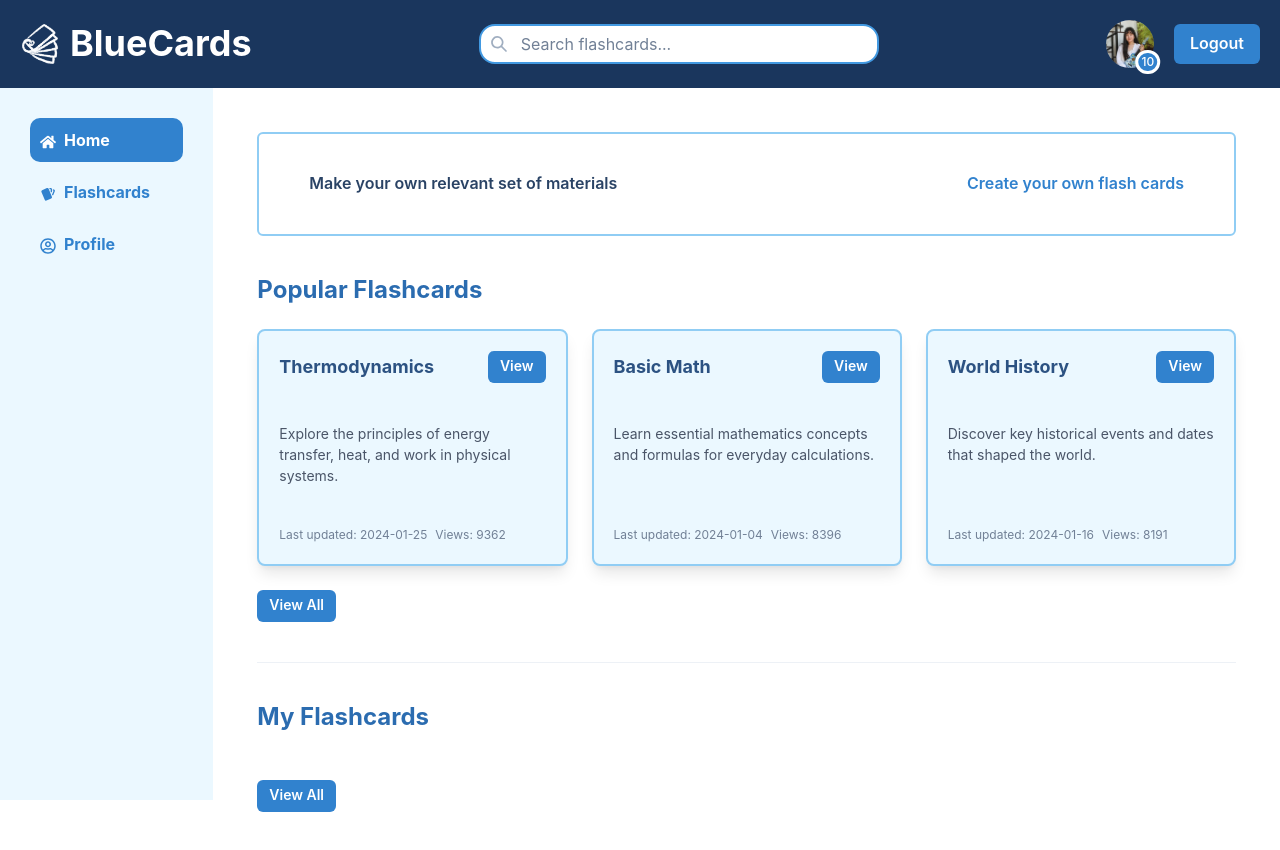
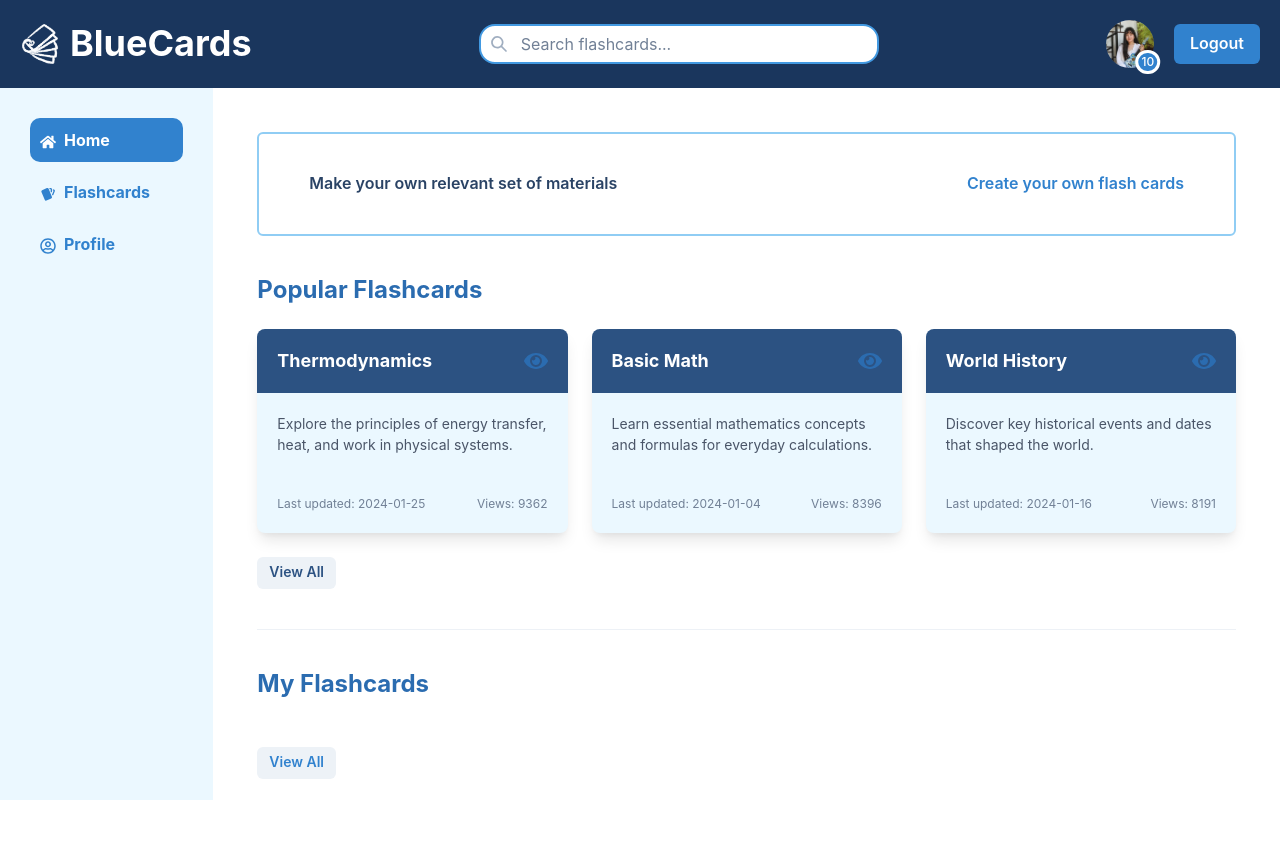
Before and after one commit to miriamochavillo/bluecards-project, a React (Vite) app: page / in a window 1280 px wide. Shown: the top 850 px of the page. After the commit the page ends 823 px from the top, so only its background shows below. Built offline with nearby package versions, Linux system fonts and the light colour scheme.

Commit message:
Improved the UI Design of the Flashcard Thumbnails

```diff
--- a/src/pages/Dashboard/Dashboard.tsx
+++ b/src/pages/Dashboard/Dashboard.tsx
@@ -11,10 +11,12 @@ import {
   CardHeader,
   HStack,
   Divider,
+  IconButton,
 } from "@chakra-ui/react";
 import { useState, useEffect } from "react";
 import { useNavigate } from "react-router-dom";
 import { flashcardContent } from "./PopularFlashcards/PopularFlashcardsContent";
+import { FaEye } from "react-icons/fa";
 
 interface MyFlashcardSet {
   id: string;
@@ -75,28 +77,28 @@ export default function Dashboard() {
             <Card
               key={popularFlashcard.id}
               bg="blue.50"
-              border="2px solid"
-              borderColor="blue.200"
               borderRadius="lg"
               boxShadow="lg"
               transition="all 0.3s ease-in-out"
               _hover={{ transform: "scale(1.05)", boxShadow: "2xl" }}
             >
-              <CardHeader>
+              <CardHeader bg="blue.700" borderTopRadius="lg">
                 <HStack spacing={3}>
-                  <Heading fontSize="lg" color="blue.700">
+                  <Heading fontSize="lg" color="white">
                     {popularFlashcard.title}
                   </Heading>
                   <Spacer />
-                  <Button
-                    size="sm"
-                    colorScheme="blue"
+                  <IconButton
+                    as={FaEye}
+                    size="xs"
+                    color="blue.600"
+                    bg="transparent"
+                    aria-label="View"
                     onClick={() =>
                       navigate(`/popular-flashcards/${popularFlashcard.id}`)
                     }
-                  >
-                    View
-                  </Button>
+                    _hover={{ color: "white", bg: "transparent" }}
+                  />
                 </HStack>
               </CardHeader>
               <CardBody>
@@ -105,21 +107,20 @@ export default function Dashboard() {
                 </Text>
               </CardBody>
               <CardFooter>
-                <HStack>
                 <Text fontSize="xs" color="gray.500">
                   Last updated: {popularFlashcard.lastUpdated}
                 </Text>
+                <Spacer />
                 <Text fontSize="xs" color="gray.500">
                   Views: {popularFlashcard.views}
                 </Text>
-                </HStack>
               </CardFooter>
             </Card>
           ))}
         </SimpleGrid>
         <Button
           size="sm"
-          colorScheme="blue"
+          color="blue.700"
           onClick={() => navigate("/popular-flashcards")}
         >
           View All
@@ -137,26 +138,26 @@ export default function Dashboard() {
             <Card
               key={set.id}
               bg="blue.50"
-              border="2px solid"
-              borderColor="blue.200"
               borderRadius="lg"
               boxShadow="lg"
               transition="all 0.3s ease-in-out"
               _hover={{ transform: "scale(1.05)", boxShadow: "2xl" }}
             >
-              <CardHeader>
+              <CardHeader bg="blue.500" borderTopRadius="lg">
                 <HStack spacing={3}>
-                  <Heading fontSize="lg" color="blue.700">
+                  <Heading fontSize="lg" color="white">
                     {set.title}
                   </Heading>
                   <Spacer />
-                  <Button
-                    size="sm"
-                    colorScheme="blue"
+                  <IconButton
+                    as={FaEye}
+                    size="xs"
+                    color="blue.600"
+                    bg="transparent"
+                    aria-label="View"
                     onClick={() => navigate(`/my-flashcards/${set.id}`)}
-                  >
-                    View
-                  </Button>
+                    _hover={{ color: "white", bg: "transparent" }}
+                  />
                 </HStack>
               </CardHeader>
               <CardBody>
@@ -172,9 +173,10 @@ export default function Dashboard() {
             </Card>
           ))}
         </SimpleGrid>
+
         <Button
           size="sm"
-          colorScheme="blue"
+          color="blue.500"
           onClick={() => navigate("/my-flashcards")}
         >
           View All
--- a/src/pages/Dashboard/PopularFlashcards/PopularFlashcards.tsx
+++ b/src/pages/Dashboard/PopularFlashcards/PopularFlashcards.tsx
@@ -2,16 +2,17 @@ import {
   Text,
   CardFooter,
   CardBody,
-  Button,
   CardHeader,
   Heading,
   HStack,
   Spacer,
   Card,
   SimpleGrid,
+  IconButton,
 } from "@chakra-ui/react";
 import { flashcardContent } from "./PopularFlashcardsContent";
 import { useNavigate } from "react-router-dom";
+import { FaEye } from "react-icons/fa";
 
 interface PopularFlashcard {
   id: number;
@@ -40,28 +41,28 @@ export default function PopularFlashcards() {
           <Card
             key={popularFlashcard.id}
             bg="blue.50"
-            border="2px solid"
-            borderColor="blue.200"
             borderRadius="lg"
             boxShadow="lg"
             transition="all 0.3s ease-in-out"
             _hover={{ transform: "scale(1.05)", boxShadow: "2xl" }}
           >
-            <CardHeader>
+            <CardHeader bg="blue.700" borderTopRadius="lg">
               <HStack spacing={3}>
-                <Heading fontSize="lg" color="blue.700">
+                <Heading fontSize="lg" color="white">
                   {popularFlashcard.title}
                 </Heading>
                 <Spacer />
-                <Button
-                  size="sm"
-                  colorScheme="blue"
+                <IconButton
+                  as={FaEye}
+                  size="xs"
+                  color="blue.600"
+                  bg="transparent"
+                  aria-label="View"
                   onClick={() =>
                     navigate(`/popular-flashcards/${popularFlashcard.id}`)
                   }
-                >
-                  View
-                </Button>
+                  _hover={{ color: "white", bg: "transparent" }}
+                />
               </HStack>
             </CardHeader>
             <CardBody>
@@ -70,7 +71,6 @@ export default function PopularFlashcards() {
               </Text>
             </CardBody>
             <CardFooter>
-              <HStack spacing={3}>
               <Text fontSize="xs" color="gray.500">
                 Last updated: {popularFlashcard.lastUpdated}
               </Text>
@@ -78,7 +78,6 @@ export default function PopularFlashcards() {
               <Text fontSize="xs" color="gray.500">
                 Views: {popularFlashcard.views}
               </Text>
-              </HStack>
             </CardFooter>
           </Card>
         ))}
--- a/src/pages/MyFlashcard/MyFlashcards.tsx
+++ b/src/pages/MyFlashcard/MyFlashcards.tsx
@@ -1,7 +1,6 @@
 import { useEffect, useState } from "react";
 import { AddIcon } from "@chakra-ui/icons";
 import {
-  Button,
   Card,
   CardBody,
   CardFooter,
@@ -27,6 +26,7 @@ import { SimpleGrid } from "@chakra-ui/react";
 import { useNavigate } from "react-router-dom";
 import { SlOptionsVertical } from "react-icons/sl";
 import EditFlashcardSet from "./EditFlashcardSet";
+import { FaEye } from "react-icons/fa";
 
 interface FlashcardSet {
   id: string;
@@ -114,32 +114,28 @@ export default function MyFlashcards() {
             {flashcardSets.map((set) => (
               <Card
                 key={set.id}
-                bg="white"
-                border="2px solid"
-                borderColor="blue.200"
+                bg="blue.50"
                 borderRadius="lg"
                 boxShadow="lg"
                 transition="all 0.3s ease-in-out"
-                _hover={{
-                  transform: "scale(1.05)",
-                  boxShadow: "2xl",
-                  bg: "blue.100",
-                }}
+                _hover={{ transform: "scale(1.05)", boxShadow: "2xl" }}
               >
-                <CardHeader>
+                <CardHeader bg="blue.500" borderTopRadius="lg">
                   <HStack spacing={3}>
-                    <Heading fontSize="lg" color="blue.700">
+                    <Heading fontSize="lg" color="white">
                       {set.title}
                     </Heading>
                     <Spacer />
                     <HStack spacing={2}>
-                      <Button
-                        size="sm"
-                        colorScheme="blue"
+                      <IconButton
+                        as={FaEye}
+                        size="xs"
+                        color="blue.600"
+                        bg="transparent"
+                        aria-label="View"
                         onClick={() => navigate(`/my-flashcards/${set.id}`)}
-                      >
-                        View
-                      </Button>
+                        _hover={{ color: "white", bg: "transparent" }}
+                      />
                       <Menu placement="bottom-end">
                         <MenuButton
                           as={IconButton}
@@ -147,6 +143,7 @@ export default function MyFlashcards() {
                           icon={<SlOptionsVertical />}
                           colorScheme="teal"
                           aria-label="Options"
+                          bg="transparent"
                         />
                         <MenuList>
                           <MenuItem onClick={() => openEditModal(set)}>
--- a/src/shared/ui/Navbar.tsx
+++ b/src/shared/ui/Navbar.tsx
@@ -15,6 +15,7 @@ import {
   InputLeftElement,
 } from "@chakra-ui/react";
 import { useNavigate } from "react-router-dom";
+import { useState } from "react";
 
 export default function Navbar() {
   const toast = useToast();
@@ -29,6 +30,12 @@ export default function Navbar() {
     });
   };
   const navigate = useNavigate();
+  const [searchQuery, setSearchQuery] = useState("");
+
+  const handleSearchQuery = (event) => {
+    setSearchQuery(event.target.value);
+  };
+
   return (
     <Flex as="nav" alignItems="center" mb="20px" gap="10px">
       <Image
@@ -57,6 +64,8 @@ export default function Navbar() {
           focusBorderColor="blue.600"
           borderRadius="2xl"
           _placeholder={{ color: "gray.500" }}
+          value={searchQuery}
+          onChange={handleSearchQuery}
         />
       </InputGroup>
 
```
Lines whose indentation alone changed are shown as unchanged.
